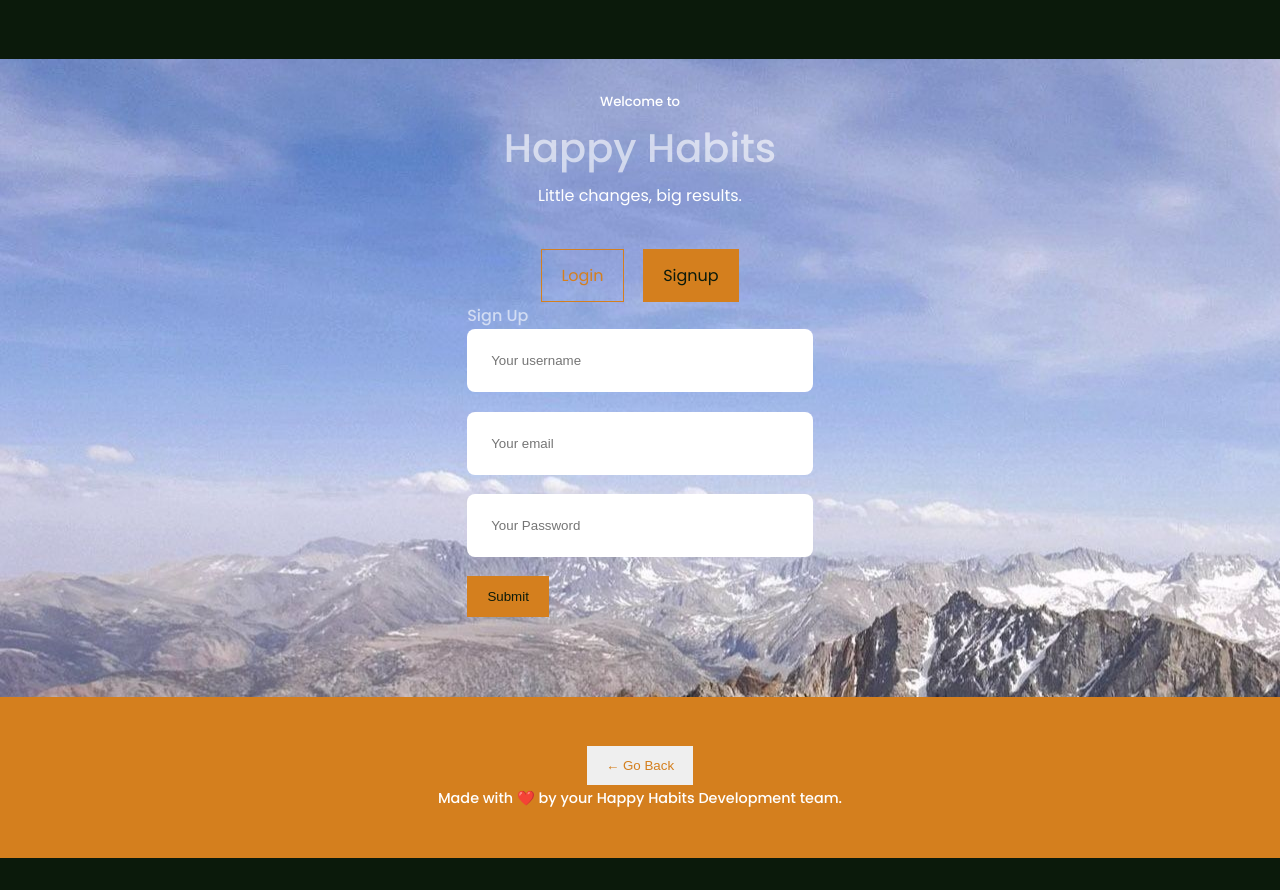
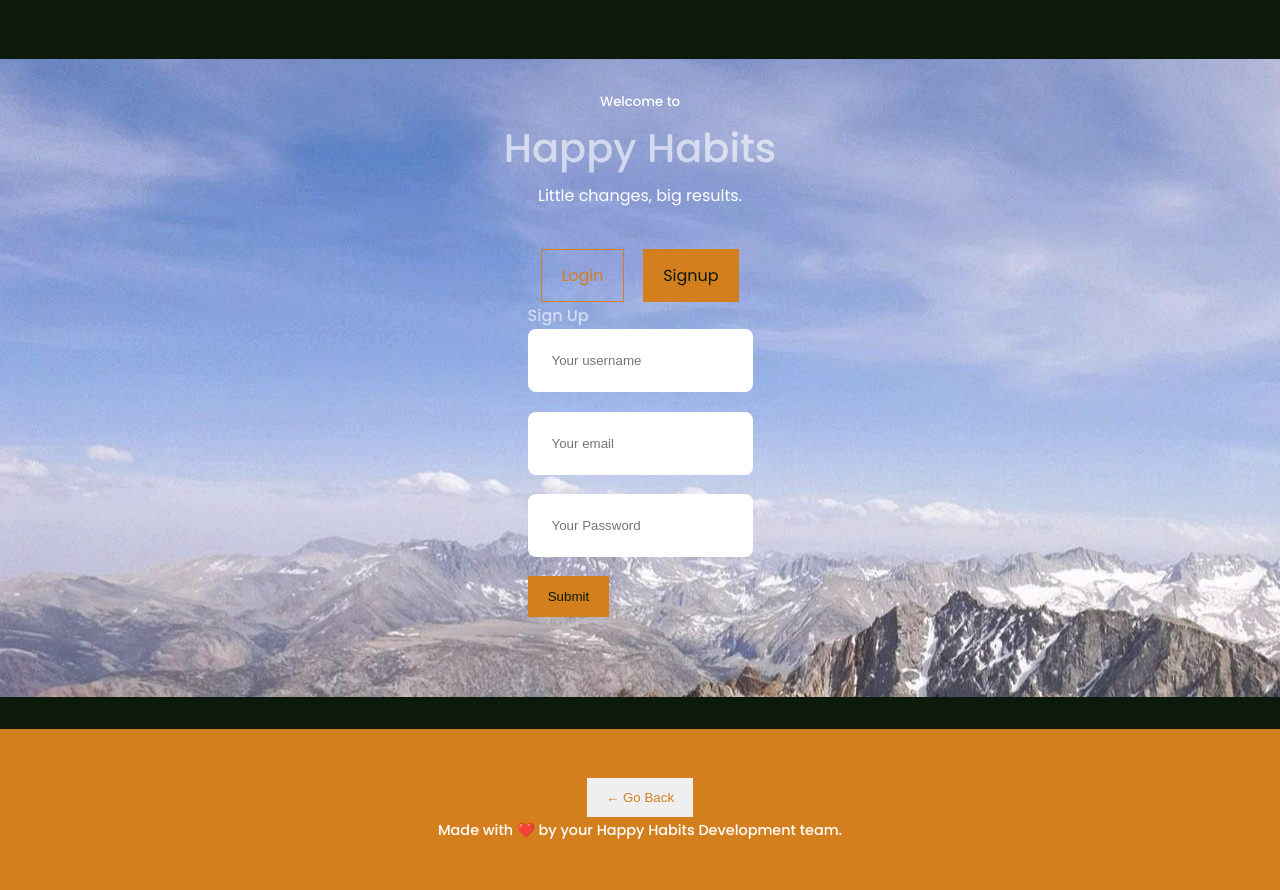
Before and after one commit to rhoverholt/HappyHabits, a React (Create React App) app in the folder client/: page /signup in a window 1280 px wide. Before the commit the page ends 858 px from the top, so only its background shows below. Built offline with nearby package versions, Linux system fonts and the light colour scheme.

Commit message:
fixed signin form field with flex

```diff
--- a/client/src/components/Footer/footer.css
+++ b/client/src/components/Footer/footer.css
@@ -4,7 +4,8 @@
    padding: 3rem 0;
    text-align: center;
    font-size: 0.9rem;
-   margin-top: 7rem;
+   margin-top: 9rem;
+
 
 }
 
@@ -29,7 +30,7 @@ input, textarea {
 }
 
 .container.contact__container {
-    width: 30%;
-    gap: 12%;
+  display: flex;
+  justify-content: center;
 
 }
--- a/client/src/index.css
+++ b/client/src/index.css
@@ -19,7 +19,7 @@
 
   --transition: all 400ms ease;
 
-  --containter-width-lg: 90%;
+  --containter-width-lg: 100%;
   --container-width-md: 86%;
   --container-width-sm: 90%;
 }
@@ -49,6 +49,7 @@ body {
  margin-top: 2rem;
  padding-bottom: 5rem;
  margin-bottom: -7rem;
+ height: 100%;
 
 
 
@@ -58,6 +59,7 @@ body {
 .container {
   width: var(--containter-width-lg);
   margin: 0 auto;
+
 }
 
 h1,
@@ -122,12 +124,7 @@ a:hover {
   color: var(--color-bg);
 }
 
-img {
-  display: block;
-  width: 100%;
-  object-fit: cover;
-  position: absolute;
-}
+
 
 .Visible {
 }
@@ -135,6 +132,8 @@ img {
   display: none;
   visibility: hidden;
 }
+
+
 
 /* media queries(medium devices) */
 
@@ -159,3 +158,9 @@ img {
     margin-bottom: 2rem;
   }
 }
+
+/* .card {
+  display: flex;
+  flex-direction: column;
+  margin: 0;
+} */
```
